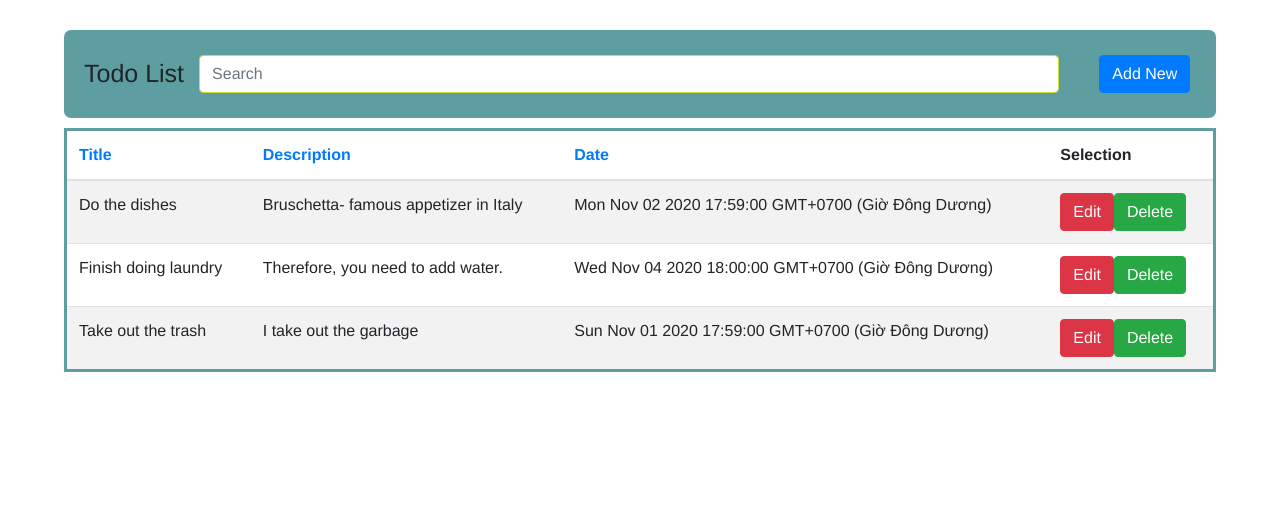
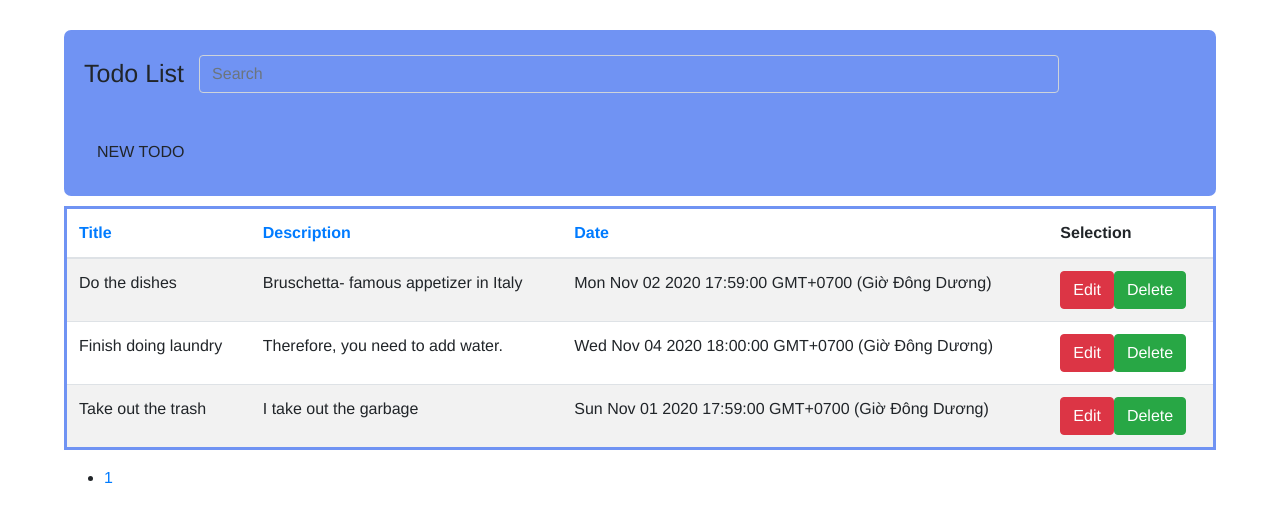
Before and after one commit to phamngocmiinh/group_j.-vuejs-, a Vue app: page / in a window 1280 px wide. Shown: the top 522 px of the page. Built offline with nearby package versions, Linux system fonts and the light colour scheme.

Commit message:
Update App.vue

```diff
--- a/src/App.vue
+++ b/src/App.vue
@@ -6,15 +6,15 @@
         <div class="search">
           <input
             v-model="search"
-            class="form-control my-0 py-1 lime-border"
+            class="form-control my-0 py-1"
             type="text"
             placeholder="Search"
             aria-label="Search"
           />
         </div>
         <div class="addnew">
-          <button type="button" class="btn btn-primary" @click="clickAdd()">
-            Add New
+          <button type="button" class="btn btn-add-new" @click="clickAdd()">
+            NEW TODO
           </button>
         </div>
       </div>
@@ -37,22 +37,43 @@
           </tr>
         </thead>
         <tbody>
-          <tr v-for="items in searchName" :key="items.id">
-            <td>{{ items.title }}</td>
-            <td>{{ items.description }}</td>
-            <td>{{ items.date }}</td>
+          <tr v-for="item in paginate" :key="item.id">
+            <td
+              @click="toggleTodo(item)"
+              :class="{
+                done: item.completed
+              }"
+            >
+              {{ item.title }}
+            </td>
+            <td
+              @click="toggleTodo(item)"
+              :class="{
+                done: item.completed
+              }"
+            >
+              {{ item.description }}
+            </td>
+            <td
+              @click="toggleTodo(item)"
+              :class="{
+                done: item.completed
+              }"
+            >
+              {{ item.date }}
+            </td>
             <td>
               <button
                 type="button"
                 class="btn btn-danger"
-                @click="clickEdit(items)"
+                @click="clickEdit(item)"
               >
                 Edit
               </button>
               <button
                 type="button"
                 class="btn btn-success"
-                @click="clickDelete(items)"
+                @click="clickDelete(item)"
               >
                 Delete
               </button>
@@ -60,6 +81,23 @@
           </tr>
         </tbody>
       </table>
+      <ul>
+        <li v-for="pageNumber in totalPages" v-bind:key="pageNumber">
+          <a
+            v-bind:key="pageNumber"
+            href="#"
+            @click="setPage(pageNumber)"
+            :class="{
+              current: currentPage === pageNumber,
+              last:
+                pageNumber == totalPages &&
+                Math.abs(pageNumber - currentPage) > 3,
+              first: pageNumber == 1 && Math.abs(pageNumber - currentPage) > 3
+            }"
+            >{{ pageNumber }}</a
+          >
+        </li>
+      </ul>
     </div>
   </div>
 </template>
@@ -79,18 +117,21 @@ export default {
           id: 1,
           title: "Do the dishes",
           description: "Bruschetta- famous appetizer in Italy",
+          completed: false,
           date: "Mon Nov 02 2020 17:59:00 GMT+0700 (Giờ Đông Dương)"
         },
         {
           id: 2,
           title: "Take out the trash",
           description: "I take out the garbage",
+          completed: false,
           date: "	Sun Nov 01 2020 17:59:00 GMT+0700 (Giờ Đông Dương)"
         },
         {
           id: 3,
           title: "Finish doing laundry",
           description: "Therefore, you need to add water.",
+          completed: false,
           date: "	Wed Nov 04 2020 18:00:00 GMT+0700 (Giờ Đông Dương)"
         }
       ],
@@ -100,7 +141,10 @@ export default {
       array: [],
       cats: [],
       currentSort: "title",
-      currentSortDir: "asc"
+      currentSortDir: "asc",
+      currentPage: 1,
+      itemsPerPage: 3,
+      resultCount: 1
     };
   },
   computed: {
@@ -126,6 +170,23 @@ export default {
         if (a[this.currentSort] > b[this.currentSort]) return 1 * modifier;
         return 0;
       });
+    },
+    totalPages: function() {
+      return Math.ceil(this.resultCount / this.itemsPerPage);
+    },
+    paginate: function() {
+      if (
+        !this.searchName ||
+        this.searchName.length != this.searchName.length
+      ) {
+        return;
+      }
+      this.resultCount = this.searchName.length;
+      if (this.currentPage >= this.totalPages) {
+        this.currentPage = this.totalPages;
+      }
+      var index = this.currentPage * this.itemsPerPage - this.itemsPerPage;
+      return this.searchName.slice(index, index + this.itemsPerPage);
     }
   },
   components: {
@@ -138,6 +199,7 @@ export default {
         id: Math.floor(Math.random() * 1000000),
         title: "",
         description: "",
+        completed: false,
         date: ""
       };
       this.employee = employee;
@@ -168,6 +230,12 @@ export default {
         console.log(this.currentSortDir);
       }
       this.currentSort = s;
+    },
+    setPage: function(pageNumber) {
+      this.currentPage = pageNumber;
+    },
+    toggleTodo(todo) {
+      todo.completed = !todo.completed;
     }
   }
 };
@@ -192,31 +260,29 @@ export default {
 }
 
 .input-group.md-form.form-sm.form-1 input {
-  border: 1px solid #bdbdbd;
   border-top-right-radius: 0.25rem;
   border-bottom-right-radius: 0.25rem;
 }
 .input-group.md-form.form-sm.form-2 input {
-  border: 1px solid #bdbdbd;
   border-top-left-radius: 0.25rem;
   border-bottom-left-radius: 0.25rem;
+  background-color: #7093f3;
 }
 
-.input-group.md-form.form-sm.form-2 input.lime-border {
-  border: 1px solid #cddc39;
-}
-.input-group.md-form.form-sm.form-2 input.amber-border {
-  border: 1px solid #ffca28;
-}
 .input-group {
   margin-bottom: 10px;
   border-radius: 7px;
-  background-color: cadetblue;
+  background-color: #7093f3;
   padding: 5px;
+}
+.btn-add-new {
+  background-color: #fff;
+  color: #000;
 }
 .table {
   border-style: solid;
-  border-color: cadetblue;
+  border-color: #7093f3;
+  cursor: pointer;
 }
 .img {
   width: 50%;
@@ -234,4 +300,7 @@ export default {
   font-size: 25px;
   margin: 20px;
 }
+.done {
+  text-decoration: line-through;
+}
 </style>
```
